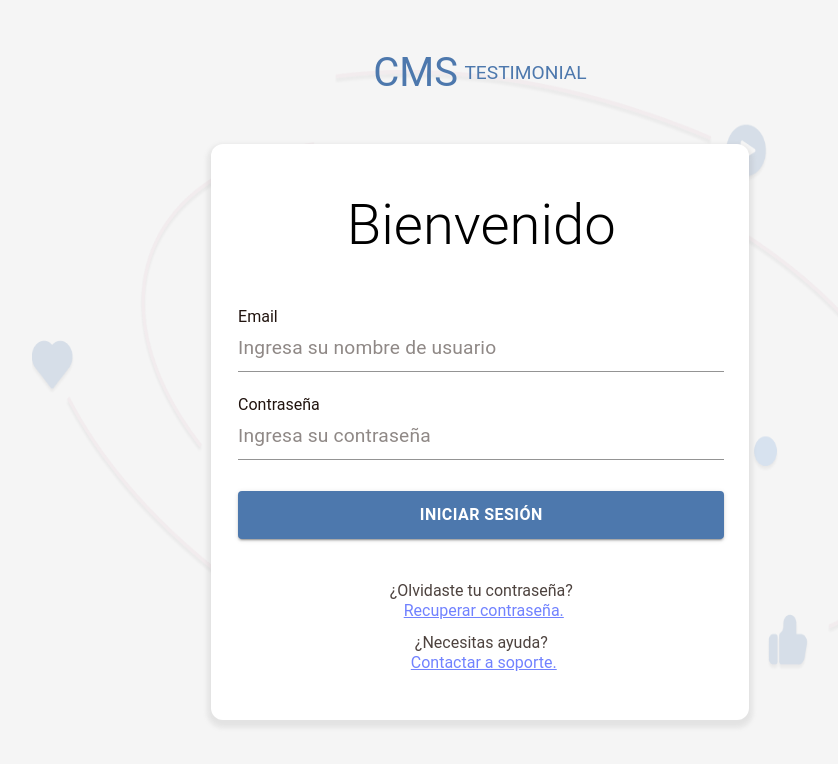
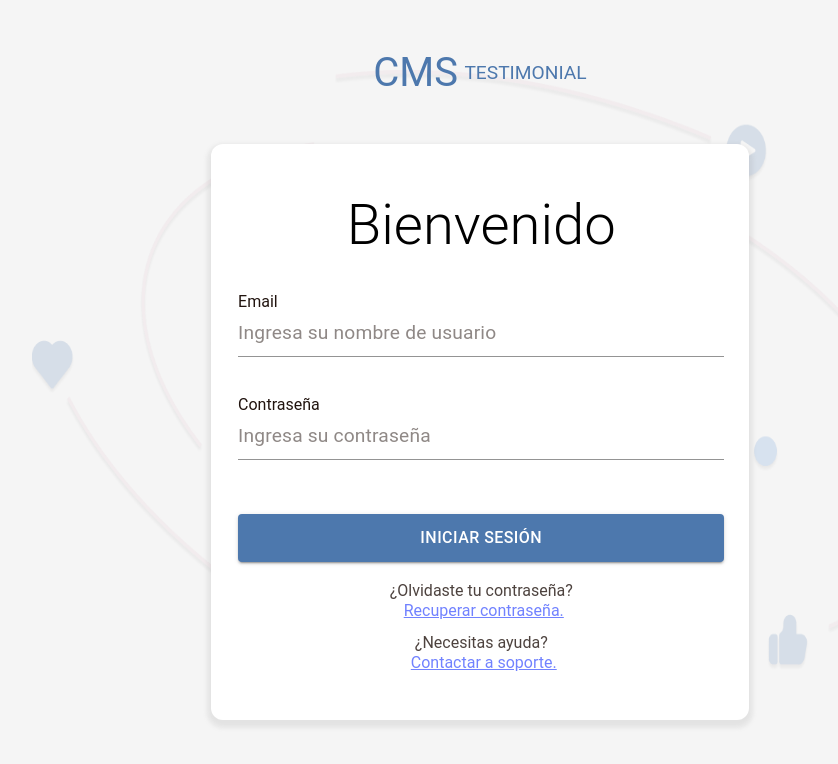
Before and after one commit to No-Country-simulation/s03-26-equipo-01, a React (Vite) app in the folder client/: page /login in a window 1280 px wide. Shown: the top 764 px of the page, without its empty margins (160-998 px from the left). Built offline with nearby package versions, Linux system fonts and the light colour scheme.

Commit message:
Se modificó el ancho máximo y el alto máximo del contenedor del formulario para resoluciones para iPad

```diff
--- a/client/src/features/login/components/credentials-error-container/CredentialsErrorContainer.tsx
+++ b/client/src/features/login/components/credentials-error-container/CredentialsErrorContainer.tsx
@@ -3,7 +3,9 @@ import './credentials-error-container.css';
 
 const CredentialsErrorContainer = ({message}: CredentialsErrorContainerProps) => {
     return (
-        <p>{message}</p>
+        <div>
+            <p>{message}</p>
+        </div>
     )
 }
 
--- a/client/src/features/login/components/login-form-container/styles/mobile.css
+++ b/client/src/features/login/components/login-form-container/styles/mobile.css
@@ -4,7 +4,7 @@
     display: grid;
     place-items: center;
     width: 100%;
-    max-width: 420px;
+    max-width: 520px;
     height: 100%;
     border-radius: 12px;
     box-shadow: 0px 4px 4px 4px rgba(141, 141, 141, 0.15), 0px 4px 4px rgba(0, 0, 0, 0.01);
--- a/client/src/features/login/components/login-form/styles/mobile.css
+++ b/client/src/features/login/components/login-form/styles/mobile.css
@@ -5,5 +5,5 @@
     place-items: center;
     width: 90%;
     height: 100%;
-    max-height: 200px;
+    max-height: 300px;
 }
--- a/client/src/features/login/components/submit-button/SubmitButton.tsx
+++ b/client/src/features/login/components/submit-button/SubmitButton.tsx
@@ -11,7 +11,6 @@ const SubmitButton = () => {
                 width: '100%',
                 minHeight: '6vh',
                 fontSize: 'var(--primary-font)',
-                fontWeight: 'bold',
                 backgroundColor: 'var(--accent-color)',
                 color: '#FFF'
             }}>
```
